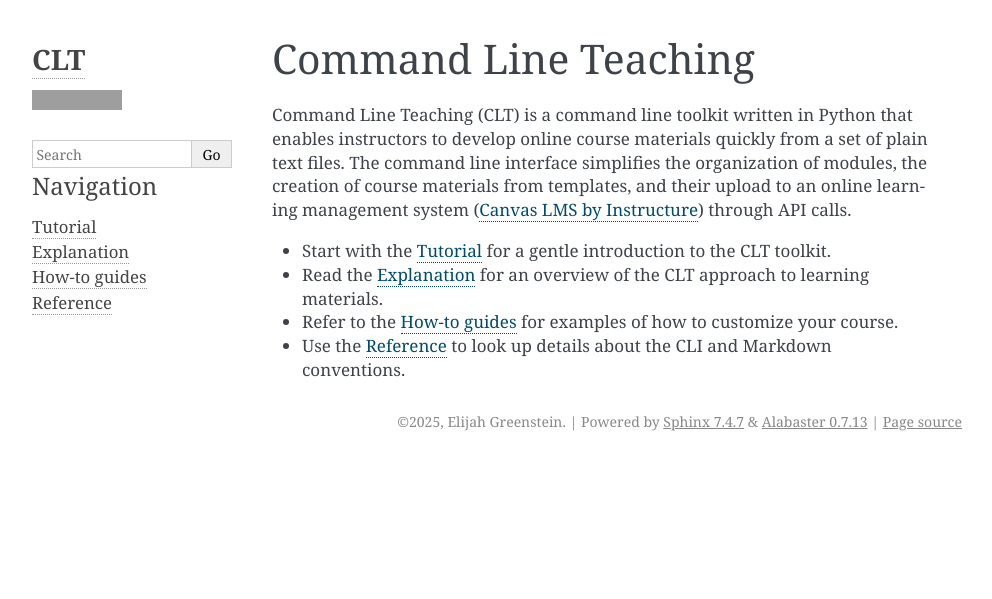
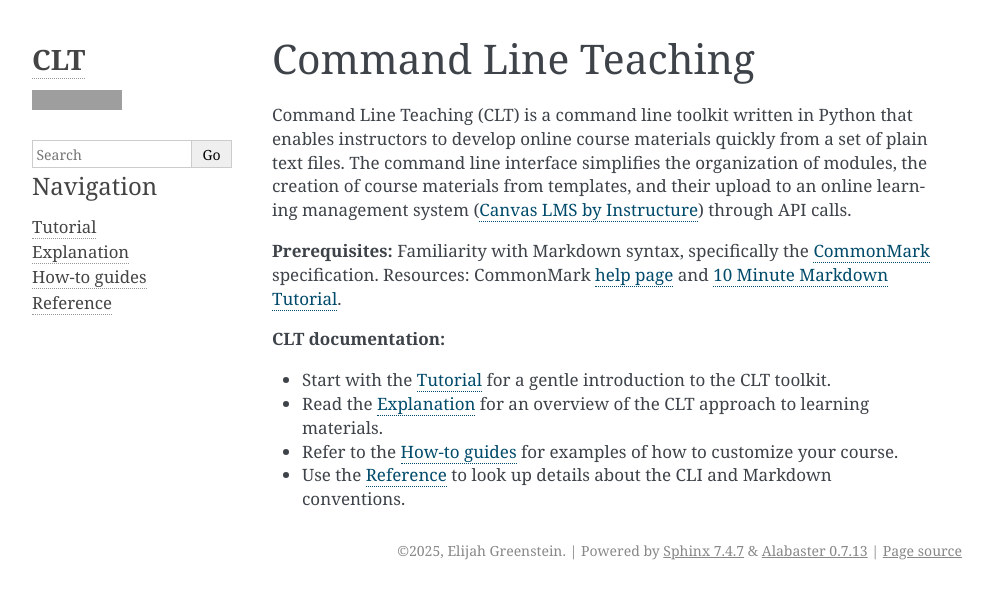
Before and after one commit to elijahgreenstein/command-line-teaching, a Sphinx documentation site: the page built from docs/source/index.rst, in a window 1280 px wide, cut to the strip 0-599 px from the top of the page. Shown: the whole strip, without its empty margins (148-1140 px from the left). Built offline with Sphinx 7.4.7, drawn with Linux system fonts in a browser that asks for light colours; grey boxes are pictures that could not be loaded.

Commit message:
Add prereqisites to index page

```diff
--- a/docs/source/index.rst
+++ b/docs/source/index.rst
@@ -16,6 +16,10 @@ Command Line Teaching (CLT) is a command line toolkit written in Python that ena
   navigation/howto
   navigation/reference
 
+**Prerequisites:** Familiarity with Markdown syntax, specifically the `CommonMark <commonmark_>`_ specification. Resources: CommonMark `help page <https://commonmark.org/help/>`_ and `10 Minute Markdown Tutorial <https://commonmark.org/help/tutorial/>`_.
+
+**CLT documentation:**
+
 * Start with the :doc:`Tutorial <navigation/tutorial>` for a gentle introduction to the CLT toolkit.
 * Read the :doc:`Explanation <navigation/explanation>` for an overview of the CLT approach to learning materials.
 * Refer to the :doc:`How-to guides <navigation/howto>` for examples of how to customize your course.
```
